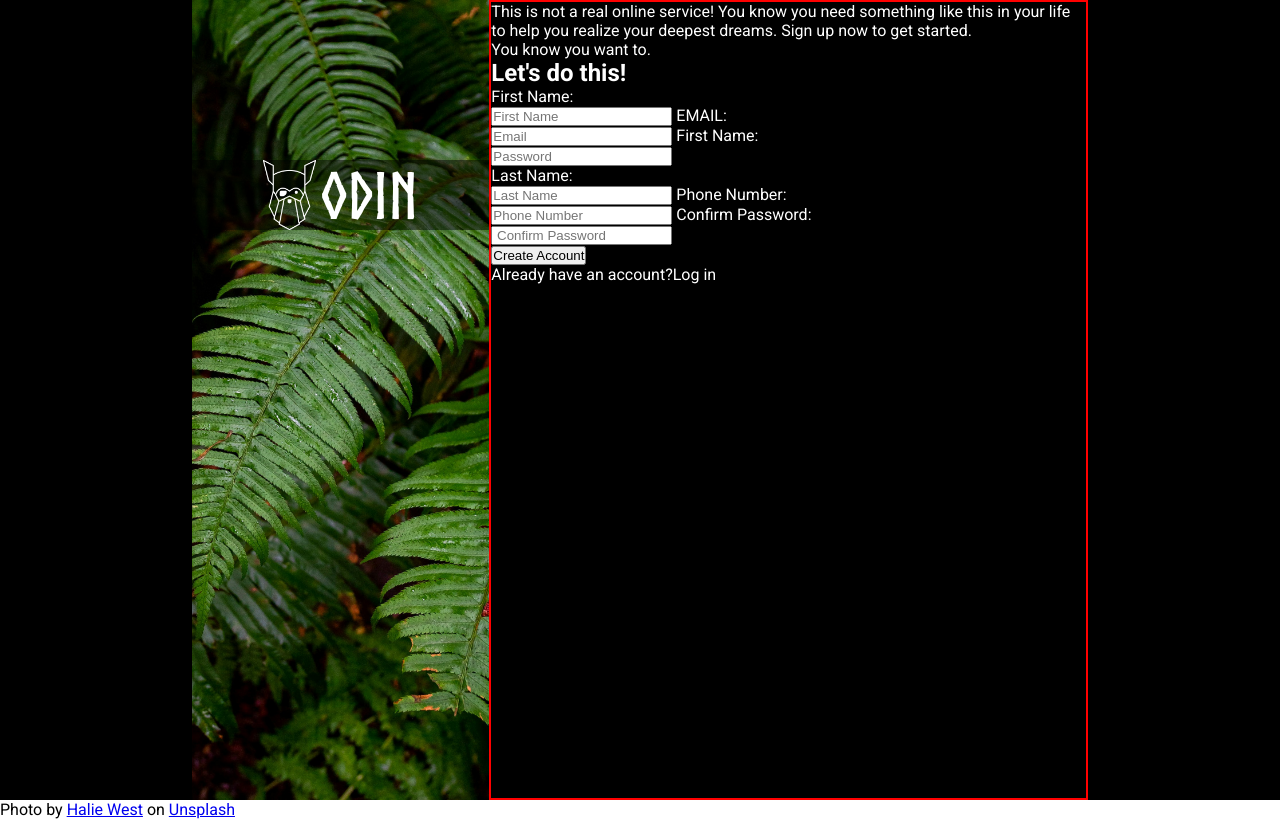
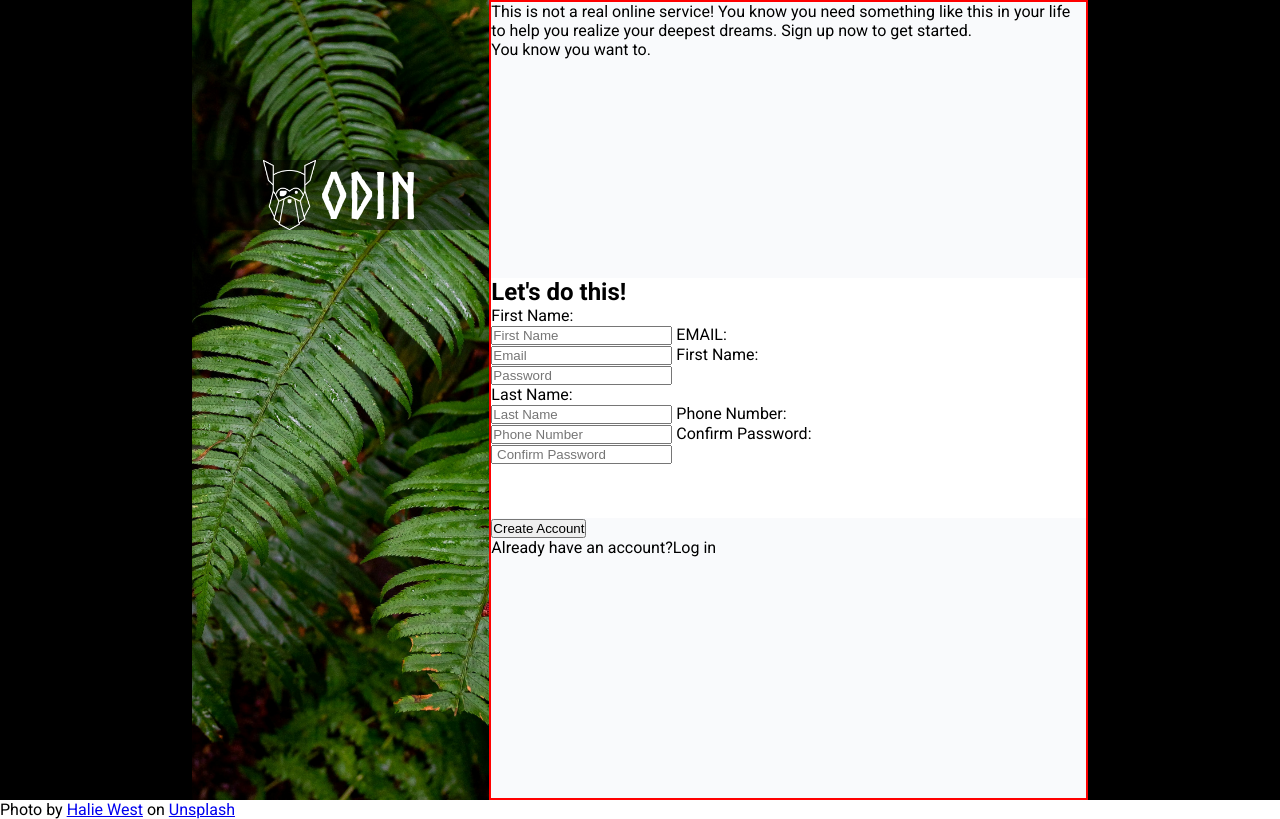
Before and after one commit to Shadrack04/odin-sign-up-form, a plain HTML site: page index.html in a window 1280 px wide. Drawn offline with Linux system fonts and the light colour scheme.

Commit message:
layout the input side with css

```diff
--- a/style.css
+++ b/style.css
@@ -59,5 +59,21 @@ main {
 .right {
   border: 2px solid red;
   flex: 2;
-  color: white;
+  display: flex;
+  flex-direction: column;
 }
+
+.write-up {
+  height: 35vh;
+  background-color: #f9fafc;
+}
+
+.inputs {
+  height: 30vh;
+  background-color: white;
+}
+
+.btn-container {
+  height: 35vh;
+  background-color: #f9fafc;
+}
```
